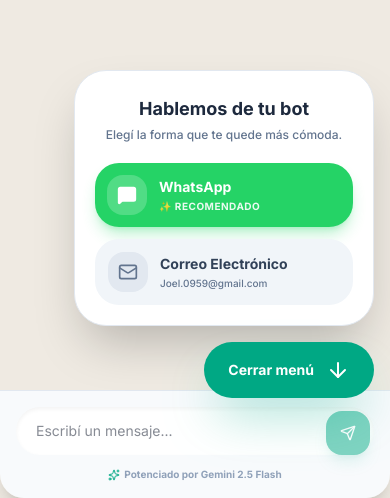
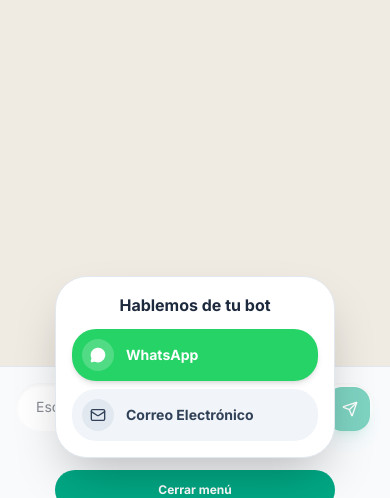
Before and after one commit to contactoretroforfun-boop/chatbot-demo, a Next.js app: page /demo in a window 390 px wide. Both pictures are taken after a click on the button "Quiero mi propio asistente IA". Shown: the part 346-844 px from the top of the page. Built offline with nearby package versions, Linux system fonts and the light colour scheme; no server answers.

Commit message:
Optimize demo layout and fix gemini API limits

```diff
--- a/src/app/demo/page.tsx
+++ b/src/app/demo/page.tsx
@@ -2,7 +2,7 @@
 
 import { useState, useEffect } from "react";
 import { ChatSimulator } from "@/components/chat/ChatSimulator";
-import { MessageSquare, ArrowLeft, Shield, Globe, Zap, Sparkles, ChevronLeft, ChevronRight, Star, Mail } from "lucide-react";
+import { MessageSquare, Shield, Globe, Zap, Sparkles, ChevronLeft, ChevronRight, Star, Mail, ArrowLeft } from "lucide-react";
 import Link from "next/link";
 import { Badge } from "@/components/ui/badge";
 import { motion, AnimatePresence } from "framer-motion";
@@ -82,9 +82,9 @@
   }, [reviews.length]);
 
   return (
-    <div className="min-h-screen bg-slate-900 flex flex-col lg:flex-row lg:overflow-hidden overflow-x-hidden overflow-y-auto font-sans w-full">
+    <div className="min-h-screen bg-slate-900 flex flex-col lg:flex-row overflow-x-hidden font-sans w-full">
       {/* Sidebar - Product Pitch (Scrollable on mobile & desktop) */}
-      <div className="order-2 lg:order-1 flex w-full lg:w-[400px] xl:w-1/3 flex-col justify-start gap-12 p-8 lg:p-12 bg-slate-900 text-white relative lg:border-r border-slate-800 lg:overflow-y-auto min-h-screen lg:h-screen pb-32 lg:pb-12">
+      <div className="order-2 lg:order-1 flex w-full lg:w-[400px] xl:w-1/3 flex-col justify-start gap-12 p-8 lg:p-12 bg-slate-900 text-white relative lg:border-r border-slate-800 lg:overflow-y-auto lg:h-screen pb-32 lg:pb-12 [&::-webkit-scrollbar]:hidden [-ms-overflow-style:none] [scrollbar-width:none]">
         <div className="absolute top-0 left-0 w-full h-full opacity-10 pointer-events-none overflow-hidden">
            <div className="absolute top-[-10%] left-[-10%] w-[100%] h-[100%] bg-brand-500/20 blur-[120px] rounded-full" />
         </div>
@@ -195,46 +195,10 @@
              ))}
            </div>
         </div>
-
-        {/* FAQs Section */}
-        <div className="relative z-10 pt-4 w-full max-w-lg mx-auto">
-          <div className="flex items-center gap-2 mb-6">
-            <Sparkles className="w-5 h-5 text-brand-500" />
-            <h2 className="text-xl font-bold tracking-tight">Preguntas Frecuentes</h2>
-          </div>
-
-          <div className="space-y-3">
-            {faqs.map((faq, i) => (
-              <div key={i} className="bg-slate-800/40 border border-slate-700/50 rounded-2xl overflow-hidden transition-all hover:bg-slate-800/60">
-                <button
-                  onClick={() => setOpenFaq(openFaq === i ? null : i)}
-                  className="w-full p-5 text-left flex justify-between items-center focus:outline-none"
-                >
-                  <span className="font-medium text-sm text-slate-200 pr-4">{faq.q}</span>
-                  <ChevronRight className={`w-4 h-4 text-slate-500 transition-transform duration-300 ${openFaq === i ? 'rotate-90' : ''}`} />
-                </button>
-                <AnimatePresence>
-                  {openFaq === i && (
-                    <motion.div
-                      initial={{ height: 0, opacity: 0 }}
-                      animate={{ height: "auto", opacity: 1 }}
-                      exit={{ height: 0, opacity: 0 }}
-                      className="overflow-hidden"
-                    >
-                      <div className="p-5 pt-0 text-sm text-slate-400 leading-relaxed border-t border-slate-700/50 mt-2">
-                        {faq.a}
-                      </div>
-                    </motion.div>
-                  )}
-                </AnimatePresence>
-              </div>
-            ))}
-          </div>
-        </div>
       </div>
 
       {/* Main Simulator View (Fills first screen on mobile) */}
-      <div className="order-1 lg:order-2 flex-1 relative flex flex-col items-center justify-start pt-[35px] lg:pt-0 lg:justify-center bg-[#efeae2] dark:bg-slate-950 p-0 sm:p-4 lg:p-12 min-h-[100dvh] lg:min-h-0 overflow-hidden">
+      <div className="order-1 lg:order-2 flex-1 relative flex flex-col items-center justify-start bg-[#efeae2] dark:bg-slate-950 p-0 lg:p-0 min-h-[100dvh] lg:h-screen lg:overflow-y-auto">
 
         {/* Mobile-only Marquee Text */}
         <div className="lg:hidden absolute top-0 left-0 w-full bg-slate-900 border-b border-slate-800 overflow-hidden pointer-events-none z-20 flex items-center py-2 shadow-md">
@@ -272,9 +236,11 @@
           initial={{ scale: 0.9, opacity: 0 }}
           animate={{ scale: 1, opacity: 1 }}
           transition={{ duration: 0.5 }}
-          className="w-full h-full max-w-3xl flex flex-col justify-center relative z-10"
+          className="w-full flex flex-col items-center"
         >
-          <div className="h-full sm:h-[800px] lg:h-[850px] w-full max-w-2xl mx-auto">
+          {/* Centered Phone Section */}
+          <div className="w-full min-h-[100dvh] lg:min-h-screen flex flex-col justify-center items-center relative z-10 py-12 lg:py-0">
+            <div className="h-[85vh] sm:h-[800px] lg:h-[850px] w-full max-w-2xl mx-auto">
                <ChatSimulator />
             </div>
 
@@ -288,10 +254,47 @@
                   <Badge className="bg-brand-500/10 text-brand-500 border-none px-4 py-1">Gemini 2.5 Flash</Badge>
                </div>
             </div>
+          </div>
+
+          {/* FAQs Section Moved Here */}
+          <div className="relative z-10 w-full max-w-lg mx-auto pb-32 lg:pb-24 pt-8">
+            <div className="flex items-center justify-center gap-2 mb-8">
+              <Sparkles className="w-6 h-6 text-brand-500" />
+              <h2 className="text-2xl font-bold tracking-tight text-slate-800 dark:text-white">Preguntas Frecuentes</h2>
+            </div>
+
+            <div className="space-y-4 px-4 lg:px-0">
+              {faqs.map((faq, i) => (
+                <div key={i} className="bg-white dark:bg-slate-900 border border-slate-200 dark:border-slate-800 rounded-2xl overflow-hidden transition-all hover:border-slate-300 dark:hover:border-slate-700 shadow-sm">
+                  <button
+                    onClick={() => setOpenFaq(openFaq === i ? null : i)}
+                    className="w-full p-5 text-left flex justify-between items-center focus:outline-none"
+                  >
+                    <span className="font-bold text-[15px] text-slate-800 dark:text-slate-200 pr-4">{faq.q}</span>
+                    <ChevronRight className={`w-5 h-5 text-brand-500 transition-transform duration-300 ${openFaq === i ? 'rotate-90' : ''}`} />
+                  </button>
+                  <AnimatePresence>
+                    {openFaq === i && (
+                      <motion.div
+                        initial={{ height: 0, opacity: 0 }}
+                        animate={{ height: "auto", opacity: 1 }}
+                        exit={{ height: 0, opacity: 0 }}
+                        className="overflow-hidden"
+                      >
+                        <div className="p-5 pt-0 text-sm text-slate-600 dark:text-slate-400 leading-relaxed border-t border-slate-100 dark:border-slate-800 mt-2">
+                          {faq.a}
+                        </div>
+                      </motion.div>
+                    )}
+                  </AnimatePresence>
+                </div>
+              ))}
+            </div>
+          </div>
         </motion.div>
 
-        {/* CTA Floating Button & Contact Menu */}
-        <div className="absolute bottom-[100px] right-4 lg:bottom-8 lg:right-8 z-50 flex flex-col items-end">
+        {/* CTA Floating Button & Contact Menu (Desktop Only) */}
+        <div className="hidden lg:flex absolute bottom-[100px] right-4 lg:bottom-8 lg:right-8 z-50 flex-col items-end">
            <AnimatePresence>
              {showContactMenu && (
                <motion.div
@@ -346,6 +349,7 @@
               <ArrowLeft className={`transition-transform duration-300 ${showContactMenu ? "-rotate-90" : "rotate-180"}`} />
            </button>
         </div>
+
       </div>
     </div>
   );
--- a/src/components/chat/ChatSimulator.tsx
+++ b/src/components/chat/ChatSimulator.tsx
@@ -1,7 +1,7 @@
 "use client";
 
 import { useState, useRef, useEffect } from "react";
-import { Send, User, MessageCircle, Bot, Shield, Loader2, Sparkles } from "lucide-react";
+import { Send, User, MessageCircle, Bot, Shield, Loader2, Sparkles, Mail, ArrowLeft } from "lucide-react";
 import { Button } from "@/components/ui/button";
 import { Card, CardContent } from "@/components/ui/card";
 import { Badge } from "@/components/ui/badge";
@@ -28,7 +28,9 @@
   ]);
   const [input, setInput] = useState("");
   const [isTyping, setIsTyping] = useState(false);
+  const [showContactMenu, setShowContactMenu] = useState(false);
   const scrollRef = useRef<HTMLDivElement>(null);
+  const inputRef = useRef<HTMLInputElement>(null);
 
   useEffect(() => {
     if (scrollRef.current) {
@@ -36,8 +38,9 @@
     }
   }, [messages, isTyping]);
 
-  const handleSend = async () => {
-    if (!input.trim()) return;
+  const handleSend = async (e?: React.FormEvent) => {
+    e?.preventDefault();
+    if (!input.trim() || isTyping) return;
 
     const userMessage: Message = {
       id: Date.now().toString(),
@@ -210,28 +213,86 @@
       </div>
 
       {/* Chat Input */}
-      <div className="p-4 bg-slate-50 dark:bg-slate-900 border-t border-slate-200 dark:border-slate-800">
-        <div className="flex gap-2 relative">
+      <div className="p-4 bg-slate-50 dark:bg-slate-900 border-t border-slate-200 dark:border-slate-800 relative z-50">
+        <form onSubmit={handleSend} className="flex gap-2 relative">
           <input
+            ref={inputRef}
             type="text"
             value={input}
             onChange={(e) => setInput(e.target.value)}
-            onKeyDown={(e) => e.key === "Enter" && handleSend()}
             placeholder="Escribí un mensaje..."
             className="flex-1 bg-white dark:bg-slate-800 border-none rounded-2xl px-5 py-3.5 text-sm focus:ring-2 focus:ring-brand-500 outline-none transition-all pr-12 shadow-inner"
           />
-          <Button
-            onClick={handleSend}
-            disabled={!input.trim() || isTyping}
-            className="absolute right-1 top-1 bottom-1 w-11 h-11 p-0 rounded-xl bg-brand-500 hover:bg-brand-600 shadow-lg shadow-brand-500/20"
+          <button
+            type="submit"
+            onPointerDown={(e) => {
+               // Evita que el input pierda el foco y se cierre el teclado en móviles
+               e.preventDefault();
+            }}
+            className={cn(
+              "absolute right-1 top-1 bottom-1 w-11 h-11 p-0 rounded-xl bg-brand-500 hover:bg-brand-600 shadow-lg shadow-brand-500/20 flex items-center justify-center text-white transition-all",
+              (!input.trim() || isTyping) && "opacity-50 cursor-not-allowed"
+            )}
           >
-            {isTyping ? <Loader2 className="w-5 h-5 animate-spin" /> : <Send className="w-4 h-4" />}
-          </Button>
-        </div>
-        <div className="flex justify-center mt-3">
+            {isTyping ? <Loader2 className="w-5 h-5 animate-spin" /> : <Send className="w-4 h-4 ml-1" />}
+          </button>
+        </form>
+        <div className="flex justify-center mt-3 mb-3">
            <p className="text-[10px] text-slate-400 font-bold flex items-center gap-1">
               <Sparkles className="w-3 h-3 text-brand-500" /> Potenciado por Gemini 2.5 Flash
            </p>
+        </div>
+
+        {/* The CTA Button (Mobile Only) */}
+        <div className="flex lg:hidden flex-col items-center relative z-50">
+           <AnimatePresence>
+             {showContactMenu && (
+               <motion.div
+                 initial={{ opacity: 0, y: 10, scale: 0.95 }}
+                 animate={{ opacity: 1, y: 0, scale: 1 }}
+                 exit={{ opacity: 0, y: 10, scale: 0.95 }}
+                 className="absolute bottom-full mb-3 bg-white dark:bg-slate-900 rounded-3xl p-4 shadow-2xl border border-slate-200 dark:border-slate-800 w-full max-w-[280px] flex flex-col gap-2"
+               >
+                 <div className="text-center mb-1">
+                    <h3 className="font-bold text-slate-800 dark:text-white text-base">Hablemos de tu bot</h3>
+                 </div>
+
+                 <a
+                   href="https://wa.me/59896750713"
+                   target="_blank"
+                   rel="noreferrer"
+                   className="flex items-center gap-3 w-full bg-[#25D366] hover:bg-[#128C7E] text-white p-2.5 rounded-2xl transition-all shadow-md group"
+                 >
+                   <div className="bg-white/20 p-2 rounded-xl">
+                      <MessageCircle className="w-4 h-4 fill-current" />
+                   </div>
+                   <div className="text-left flex-1">
+                      <p className="font-bold text-sm">WhatsApp</p>
+                   </div>
+                   <ArrowLeft className="w-4 h-4 rotate-180 opacity-0 group-hover:opacity-100 transition-all -translate-x-2 group-hover:translate-x-0 mr-1" />
+                 </a>
+
+                 <a
+                   href="mailto:Joel.0959@gmail.com"
+                   className="flex items-center gap-3 w-full bg-slate-100 dark:bg-slate-800 hover:bg-slate-200 dark:hover:bg-slate-700 text-slate-700 dark:text-white p-2.5 rounded-2xl transition-all group"
+                 >
+                   <div className="bg-slate-200 dark:bg-slate-700 p-2 rounded-xl">
+                      <Mail className="w-4 h-4" />
+                   </div>
+                   <div className="text-left flex-1">
+                      <p className="font-bold text-sm">Correo Electrónico</p>
+                   </div>
+                 </a>
+               </motion.div>
+             )}
+           </AnimatePresence>
+
+           <button
+             onClick={() => setShowContactMenu(!showContactMenu)}
+             className="w-full max-w-[280px] bg-brand-500 text-white px-4 py-3 rounded-2xl font-bold flex items-center justify-center gap-2 transition-all hover:bg-brand-600 focus:outline-none text-xs"
+           >
+              {showContactMenu ? "Cerrar menú" : "Quiero mi propio asistente IA"}
+           </button>
         </div>
       </div>
 
```
Also changed, not shown: src/services/gemini.ts (+4 -5 lines). Lines whose indentation alone changed are shown as unchanged.
